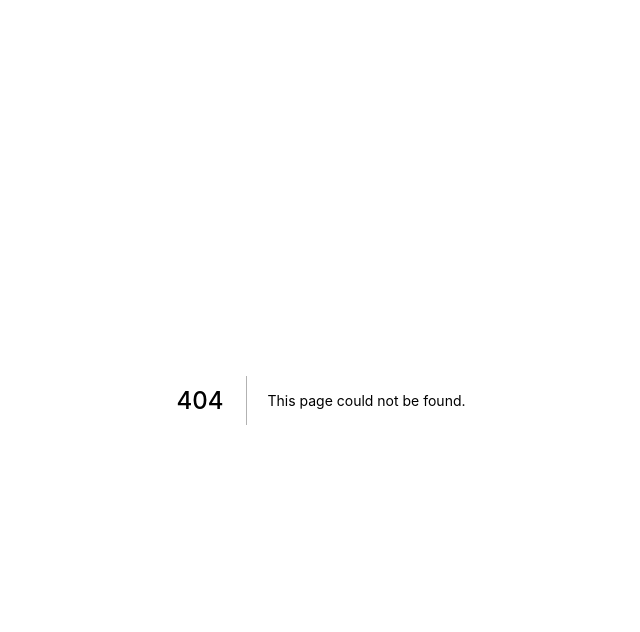
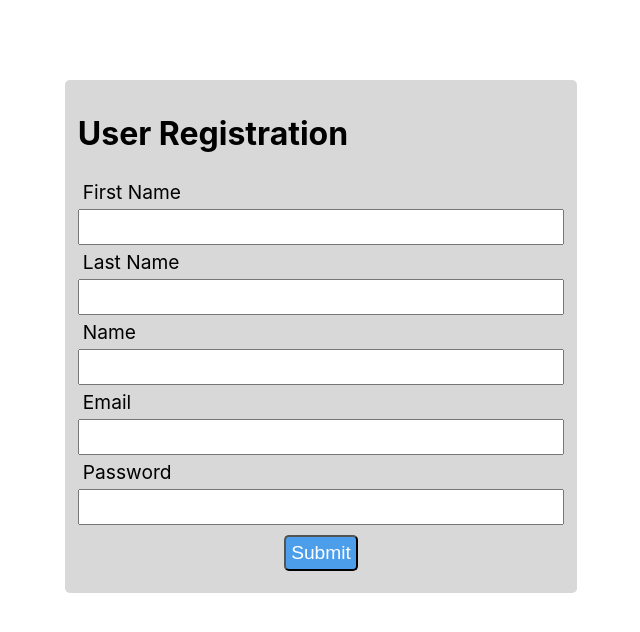
Before and after one commit to hugosinp/bsocial-front, a Next.js app: page /register in a window 1280 px wide. Before the commit this address had no page. Shown: the top 632 px of the page, without its empty margins (319-959 px from the left). Built offline with nearby package versions, Linux system fonts and the light colour scheme.

Commit message:
Feature register (#3)
* post user

* user login

* better register

```diff
--- a/package.json
+++ b/package.json
@@ -10,6 +10,7 @@
 		"prepare": "husky install"
 	},
 	"dependencies": {
+		"axios": "^0.27.2",
 		"clsx": "^1.1.1",
 		"next": "12.1.6",
 		"react": "18.1.0",
--- a/pages/api/hello.js
+++ /dev/null
@@ -1,5 +0,0 @@
-// Next.js API route support: https://nextjs.org/docs/api-routes/introduction
-
-export default function handler(req, res) {
-  res.status(200).json({ name: 'John Doe' })
-}
--- /dev/null
+++ b/pages/register/index.js
@@ -0,0 +1,126 @@
+import { useState } from 'react';
+import styles from '../../styles/Register.module.css';
+import axios from 'axios';
+
+export default function Home() {
+	// States for registration
+	const [firstname, setFirstname] = useState('');
+	const [lastname, setLastname] = useState('');
+	const [username, setUsername] = useState('');
+	const [email, setEmail] = useState('');
+	const [password, setPassword] = useState('');
+
+	// States for checking the errors
+	const [submitted, setSubmitted] = useState(false);
+	const [error, setError] = useState(false);
+
+	const handleFirstname = (e) => {
+		setFirstname(e.target.value);
+		setSubmitted(false);
+	};
+	const handleLastname = (e) => {
+		setLastname(e.target.value);
+		setSubmitted(false);
+	};
+
+	const handleName = (e) => {
+		setUsername(e.target.value);
+		setSubmitted(false);
+	};
+
+	// Handling the email change
+	const handleEmail = (e) => {
+		setEmail(e.target.value);
+		setSubmitted(false);
+	};
+
+	// Handling the password change
+	const handlePassword = (e) => {
+		setPassword(e.target.value);
+		setSubmitted(false);
+	};
+
+	// Handling the form submission
+	const handleSubmit = (e) => {
+		e.preventDefault();
+		if (firstname === '' || lastname === '' || username === '' || email === '' || password === '') {
+			setError(true);
+		} else {
+			setSubmitted(true);
+			setError(false);
+			axios
+				.post('http://localhost:3001/users', {
+					firstname: username,
+					lastname: username,
+					username: username,
+					email: email,
+					password: password,
+				})
+				.then(function (response) {
+					console.log(response);
+				})
+				.catch(function (error) {
+					console.log(error);
+				});
+		}
+	};
+
+	// Showing success message
+	const successMessage = () => {
+		return (
+			<div
+				className="success"
+				style={{
+					display: submitted ? '' : 'none',
+				}}
+			>
+				<h1>User {username} successfully registered!!</h1>
+			</div>
+		);
+	};
+
+	// Showing error message if error is true
+	const errorMessage = () => {
+		return (
+			<div
+				className="error"
+				style={{
+					display: error ? '' : 'none',
+				}}
+			>
+				<h1>Please enter all the fields</h1>
+			</div>
+		);
+	};
+	return (
+		<div className={styles.form}>
+			<div>
+				<h1>User Registration</h1>
+			</div>
+			<div className={styles.messages}>
+				<span className={styles.error}>{errorMessage()}</span>
+				<span className={styles.success}>{successMessage()}</span>
+			</div>
+			<form>
+				<label className={styles.label}>First Name</label>
+				<input onChange={handleFirstname} className={styles.input} value={firstname} type="text" />
+
+				<label className={styles.label}>Last Name</label>
+				<input onChange={handleLastname} className={styles.input} value={lastname} type="text" />
+
+				<label className={styles.label}>Name</label>
+				<input onChange={handleName} className={styles.input} value={username} type="text" />
+
+				<label className={styles.label}>Email</label>
+				<input onChange={handleEmail} className={styles.input} value={email} type="email" />
+
+				<label className={styles.label}>Password</label>
+				<input onChange={handlePassword} className={styles.input} value={password} type="password" />
+
+				<button onClick={handleSubmit} className={styles.btn} type="submit">
+					Submit
+				</button>
+			</form>
+		</div>
+	);
+}
--- /dev/null
+++ b/styles/Register.module.css
@@ -0,0 +1,49 @@
+.form {
+	background-color: #d8d8d8;
+	border-radius: 0.3em;
+	max-width: 40vw;
+	margin: auto;
+	padding: 1vw;
+	margin-top: 10vh;
+}
+
+.label {
+	display: block;
+	font-size: larger;
+	color: black;
+	padding: 5px;
+}
+
+.input {
+	font-size: larger;
+	padding: 5px;
+	width: 100%;
+}
+.btn {
+	color: white;
+	background-color: #4c9eeb;
+	border-radius: 5px;
+	font-size: larger;
+	display: block;
+	padding: 5px;
+	margin: 10px auto;
+}
+
+.messages {
+	display: flex;
+	justify-content: center;
+}
+
+.error {
+	display: block;
+	background-color: red;
+	color: white;
+	width: fit-content;
+}
+
+.success {
+	display: block;
+	background-color: #4c9eeb;
+	color: white;
+	width: fit-content;
+}
```
Also changed, not shown: pages/login/index.js (added, +94 -0 lines), 2 other files (tests, documents, lock files or other folders).
